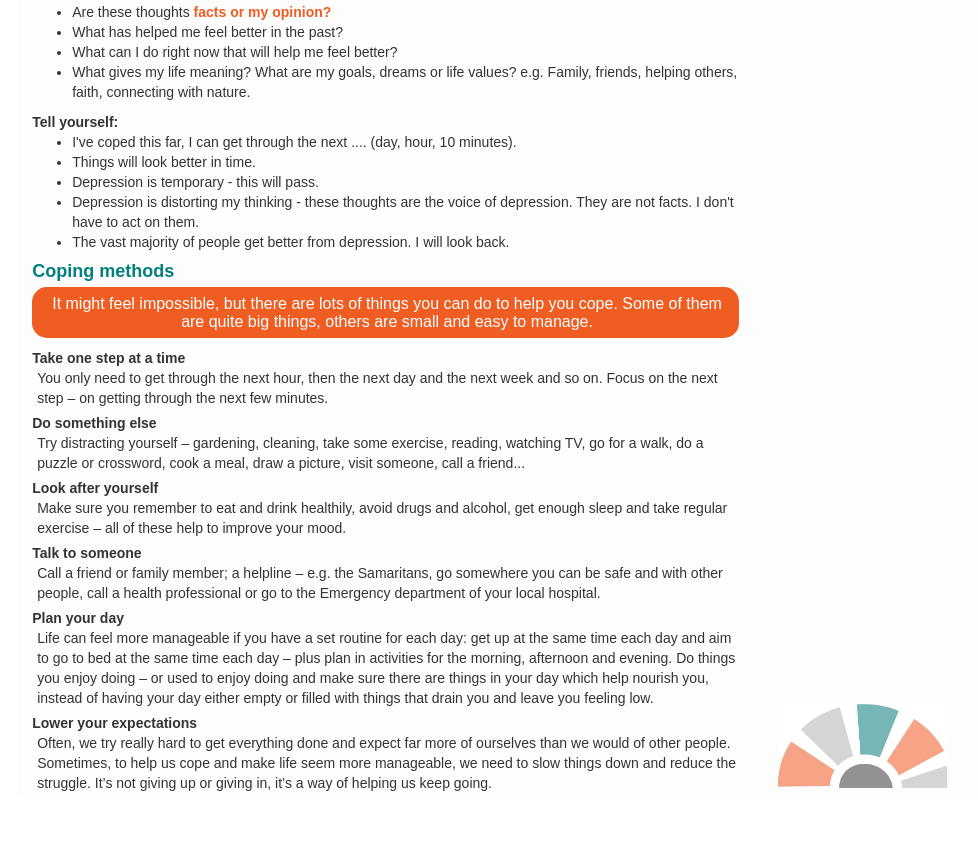
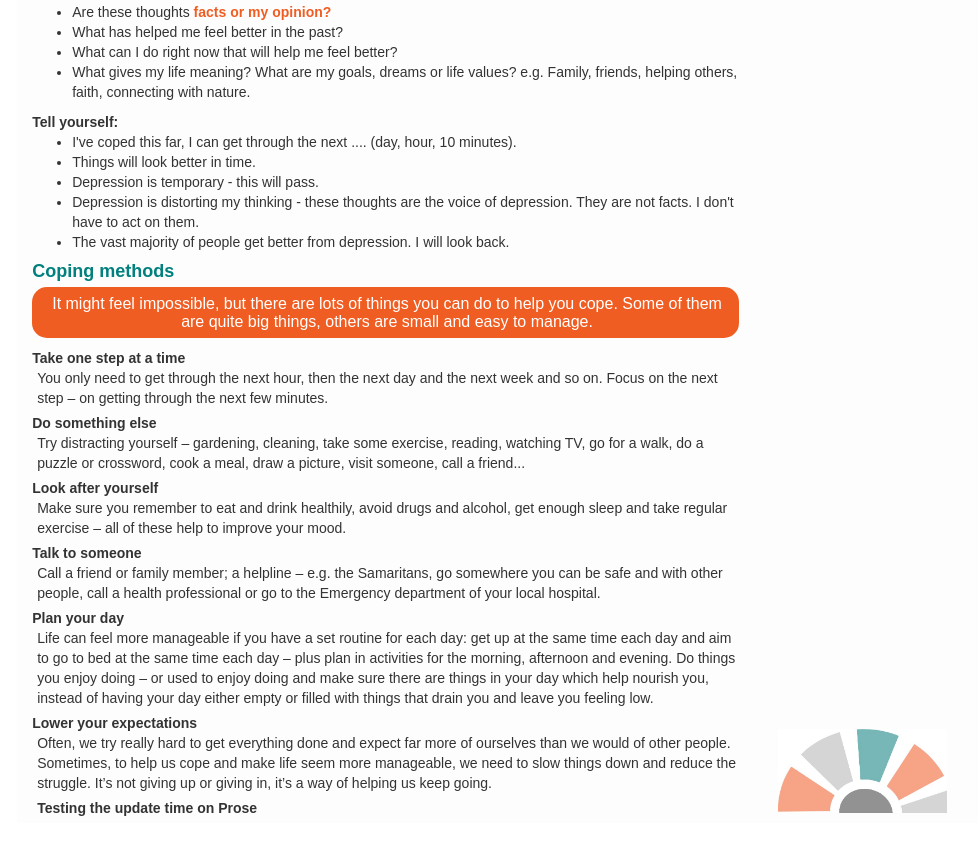
Before and after one commit to stockport/stockport.github.io, a Jekyll site: the page built from pages/abc123.html, in a window 1280 px wide and 900 px high, scrolled down 1040 px. Shown: the top 855 px of the window, without its empty margins (135-1113 px from the left). Built offline with Jekyll 4.4.1, drawn with Linux system fonts in a browser that asks for light colours; comment, search, counter and statistics services are not loaded; some of the changed lines change nothing that is shown.

Commit message:
testing time between saving an edit on prose & live site update

```diff
--- a/pages/abc123.html
+++ b/pages/abc123.html
@@ -1,7 +1,9 @@
 ---
 layout: test
-permalink: "/abc123/"
+permalink: /abc123/
+published: true
 ---
+
 
 <div class="main col-md-9 col-sm-9">
   <img class="banner-image" src="../assets/img/about.jpg">
@@ -76,6 +78,7 @@ permalink: "/abc123/"
   <p>Life can feel more manageable if you have a set routine for each day: get up at the same time each day and aim to go to bed at the same time each day – plus plan in activities for the morning, afternoon and evening.  Do things you enjoy doing – or used to enjoy doing and make sure there are things in your day which help nourish you, instead of having your day either empty or filled with things that drain you and leave you feeling low.</p>
   <strong>Lower your expectations</strong>
   <p>Often, we try really hard to get everything done and expect far more of ourselves than we would of other people. Sometimes, to help us cope and make life seem more manageable, we need to slow things down and reduce the struggle. It’s not giving up or giving in, it’s a way of helping us keep going.</p>
+  <p><strong>Testing the update time on Prose</strong></p>
 
   <div class="logo-holder col-md-3">
     <img class="half-logo" src="../assets/img/halflogo.jpg">
```
